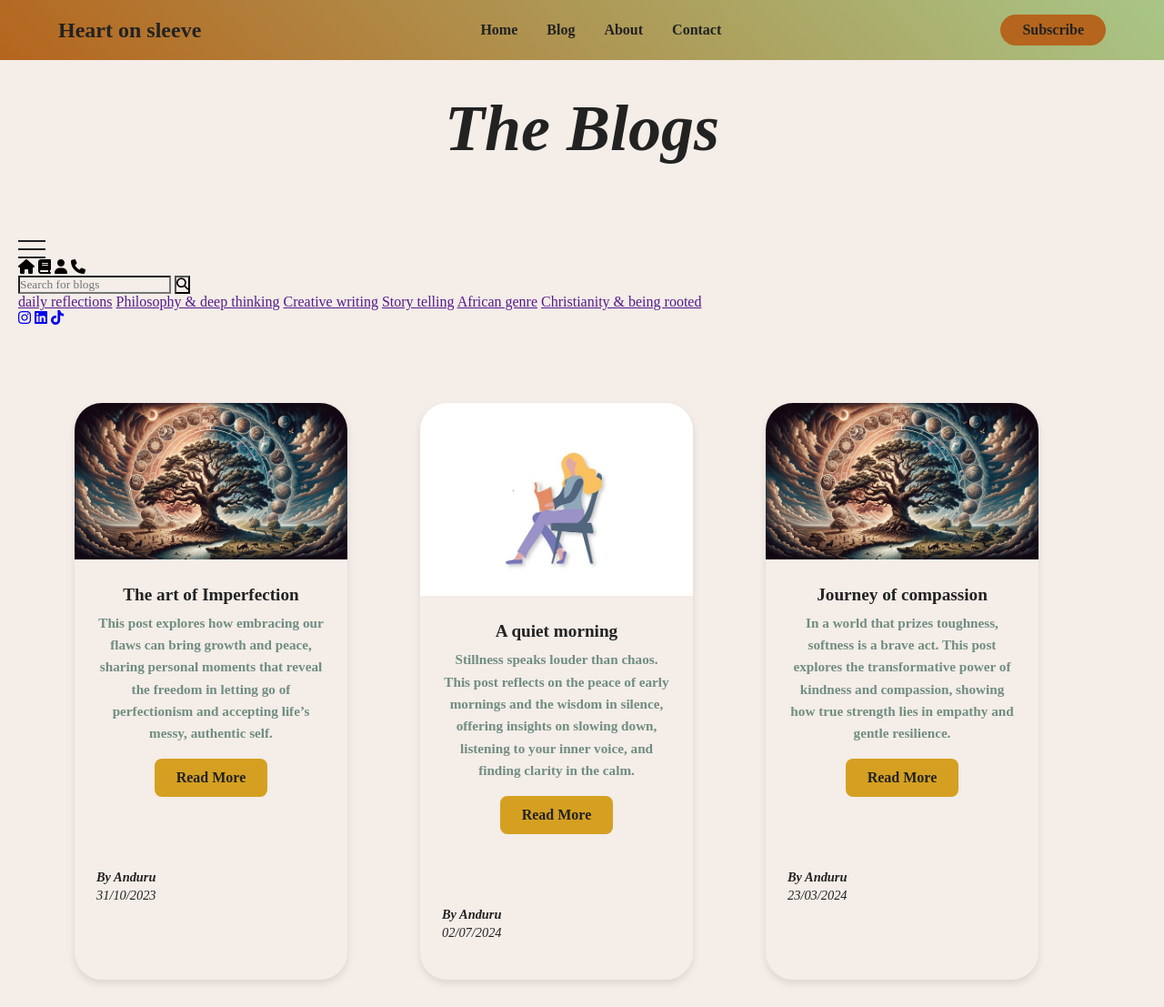
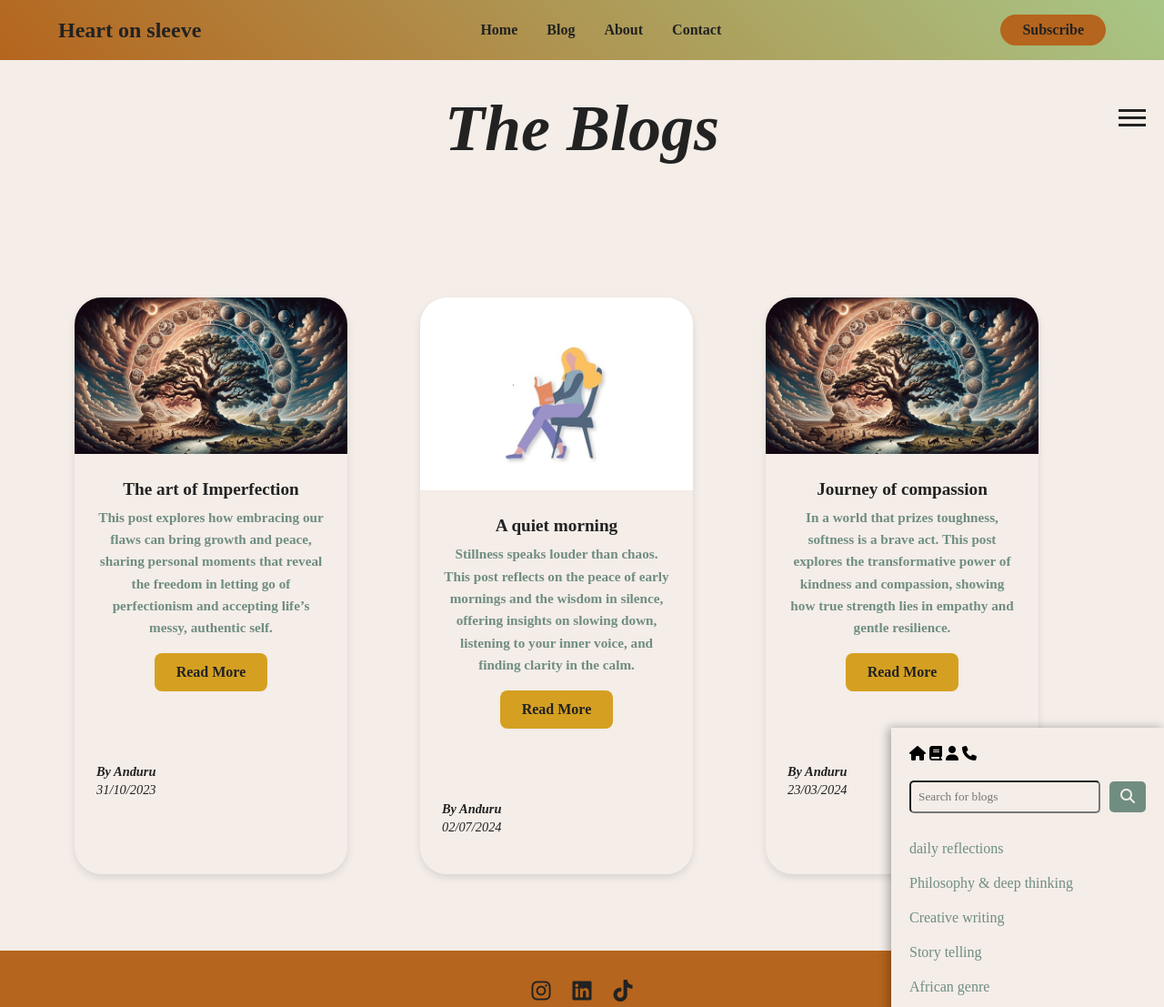
Before and after one commit to iamanduru/heartonsleeve, a plain HTML site: page pages/blog.html in a window 1280 px wide. Shown: the top 1107 px of the page at 91% size. Drawn offline with Linux system fonts and the light colour scheme; a web font is replaced by a local one.

Commit message:
Sidebar sliding(Not yet working)

```diff
--- a/index.css
+++ b/index.css
@@ -288,7 +288,9 @@
 }
 
 .hamburger__menu {
-    position: relative;
+    position: fixed;
+    top: 7.5rem;
+    right: 20px;
     cursor: pointer;
     z-index: 1000;
 }
@@ -296,21 +298,103 @@
 .hamburger__icon {
     display: flex;
     flex-direction: column;
-    justify-content: space-between;
     gap: 5px;
 }
 
 .hamburger__icon span {
     display: block;
     width: 30px;
-    height: 2px;
+    height: 3px;
     background-color: var(--charcoal-black);
-    margin: 1px 0;
-    transition: 0.3s ease;
-
-
+    transition: transform 0.3s;
 }
 
+.sidebar__overlay {
+    position: fixed;
+    right: 0;
+    top: 0;
+    width: 300px;
+    height: 100vh;
+    background-color: var(--soft-cream);
+    box-shadow: -3px 0 10px rgba(0, 0, 0, 0.3);
+    transition: transform 0.3s ease;
+    transform: translateY(100%);
+    z-index: 900;
+}
+
+.sidebar__overlay.active {
+    transform: translateY(0);
+}
+
+.side__overlay.open {
+    left: 0;
+}
+
+.sidebar__content {
+    padding: 20px;
+    display: flex;
+    flex-direction: column;
+    gap: 20px;
+}
+
+.side__navigation {
+    font-size: 24px;
+    color: var(--olive);
+    margin-right: 10px;
+    cursor: pointer;
+}
+
+.search__bar {
+    display: flex;
+    align-items: center;
+    gap: 10px;
+}
+
+.search__bar input {
+    flex: 1;
+    padding: 8px;
+    border-radius: 5px;
+}
+
+.search__bar button {
+    background-color: var(--olive);
+    color: var(--soft-cream);
+    border: none;
+    padding: 8px 12px;
+    border-radius: 5px;
+    cursor: pointer;
+}
+
+.search__bar button i {
+    font-size: 16px;
+}
+
+.sidebar__links a {
+    display: block;
+    padding: 10px 0;
+    color: var(--olive);
+    font-size: 16px;
+    text-decoration: none;
+    transition: color 0.3s;
+}
+
+.sidebar__links a:hover {
+    color: var(--charcoal-black);
+}
+
+.sidebar__social {
+    display: flex;
+    gap: 10px;
+}
+
+.sidebar__social a i {
+    font-size: 20px;
+    color: var(--muted-aqua);
+}
+
+.sidebar__social a:hover i {
+    color: var(--charcoal-black);
+}
 
 /*Footer*/
 footer {
--- a/index.js
+++ b/index.js
@@ -0,0 +1,6 @@
+const hamburgerMenu = document.getElementById('hamburger__menu');
+const sidebar = document.getElementById('sidebar');
+
+hamburgerMenu.addEventListener('click', () => {
+    sidebar.classList.toggle('open');
+});
--- a/pages/blog.html
+++ b/pages/blog.html
@@ -25,7 +25,7 @@
             <section class="blog">
                 <div class="blog__section">
                     <h1 class="the__blogs">The Blogs</h1>
-                    <div class="hamburger__menu">
+                    <div class="hamburger__menu" onclick="toggleSidebar()">
                         <div class="hamburger__icon">
                             <span></span>
                             <span></span>
@@ -33,7 +33,7 @@
                         </div>
                     </div>
 
-                    <div class="sidebar__overlay">
+                    <div class="sidebar__overlay" id="sidebar">
                         <div class="sidebar__content">
                             <div class="sidebar__navigation">
                                 <i class="fas fa-home"></i>
@@ -123,5 +123,7 @@
         </div>
     </footer>
     </div>
+
+    <script src="index.js"></script>
 </body>
 </html>
```
Also changed, not shown: index.html (+1 -0 lines).
